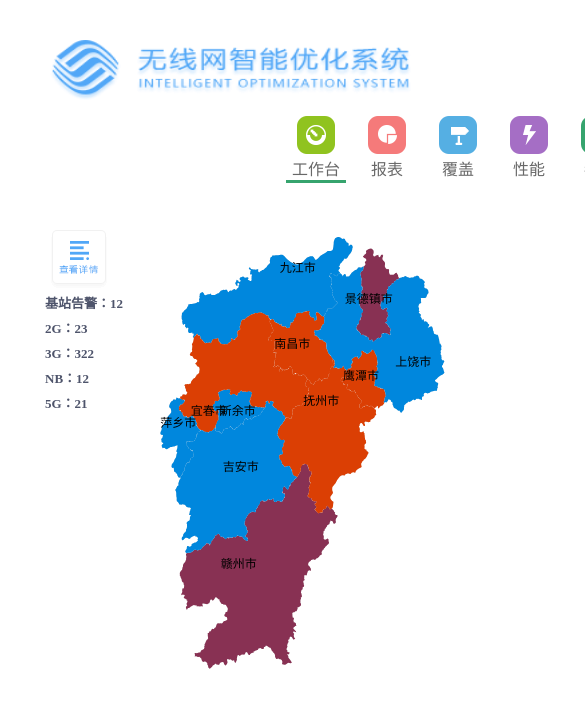
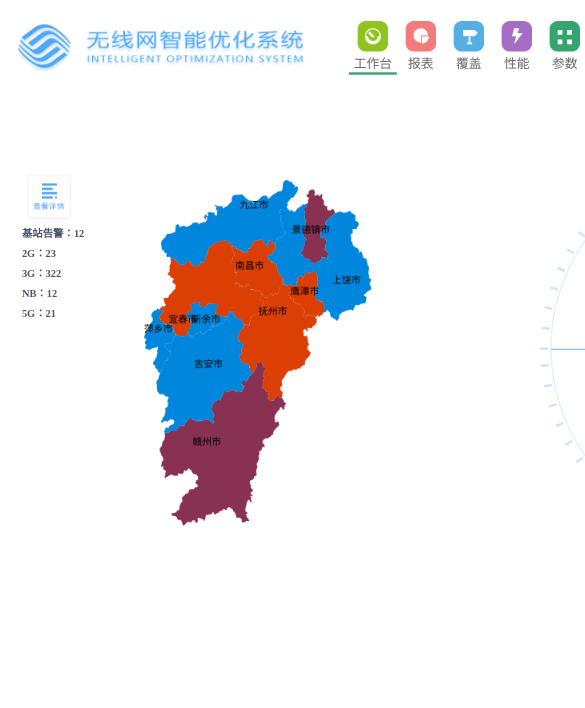
Before and after one commit to 6653302wy/test1, a plain HTML site: page index.html in a window 390 px wide. Shown: the top 708 px of the page, 585 px wide, since content can reach past the window. Drawn offline with nearby package versions, Linux system fonts and the light colour scheme.

Commit message:
修改1024分辨率显示

```diff
--- a/css/style.css
+++ b/css/style.css
@@ -580,15 +580,31 @@ nav>ul>li#sel:hover:after {
 }
 
 
-/* @media screen and (max-height:768px) {
-    body .center_dom .top-head{
-        margin-top: 0;
+@media screen and (max-width:1024px) {
+    .top-head, .center_dom, .aside-nav {
+        transform: scale(.8);
+        margin-left: -12%;
     }
-    .top-head {
-        clear:both;
-    }
-    .top02 {
-        clear:both;
-        display: inline;
-    }
-} */
+
+   .logo {
+        width: 320px;
+        float: left;
+   }
+   .nav {
+        margin-left: 8%;
+        width: 510px;
+        float: left;
+   }
+   .nav>ul>li{
+       margin: 0;
+   }
+   .user_login {
+       position: fixed;
+       right: -5%;
+       margin-left: -20px;
+       margin-right: 0;
+   }
+   .center_dom {
+       margin-top: 0;
+   }
+}
--- a/js/nav.js
+++ b/js/nav.js
@@ -225,6 +225,12 @@ function doRotateScale(dom, angle, scale){
 
 function checkWindow(){
     console.log('检测屏幕高度 ' + $(window).height());
+    //屏幕分辨率为1024以下
+    if($(window).width() < 1024){
+        $('body')[0].style.marginTop = 0;
+        $('.top-head')[0].style.marginTop = 0;
+        $('.center_dom')[0].style.marginTop = 0;
+    }else{
         //在屏幕分辨率高度768像素的情况下，窗口的高度还需减去浏览器头部一些东西大概100px
         if($(window).height() < 680){
             $('body')[0].style.marginTop = 0;
@@ -237,6 +243,8 @@ function checkWindow(){
             $('body')[0].style.marginTop = 0 + 'px';
             $('.top-head')[0].style.marginTop = 20 + 'px';
         }
+    }
+
 }
 
 function onFullScreenView(){
```
Lines whose indentation alone changed are shown as unchanged.
